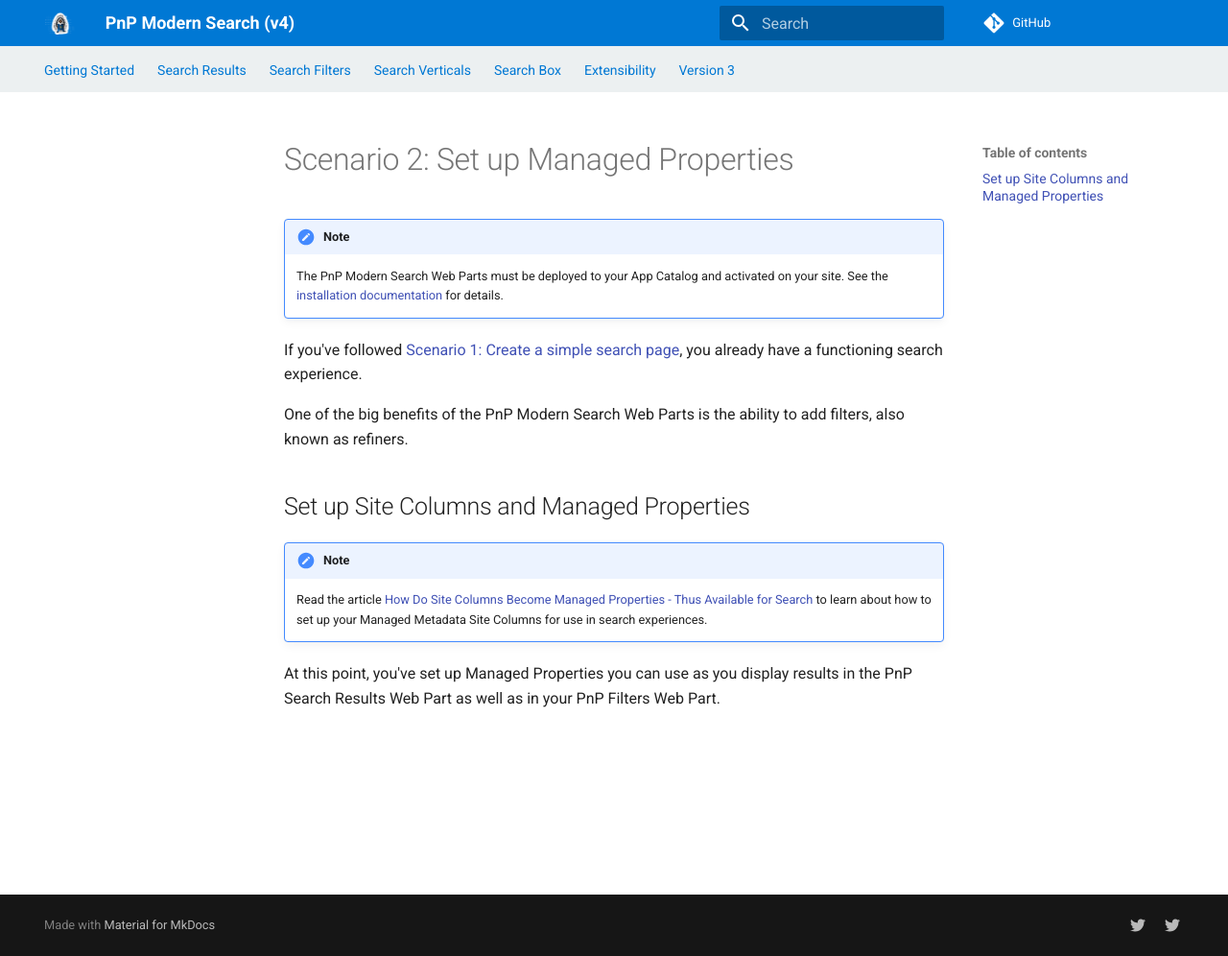
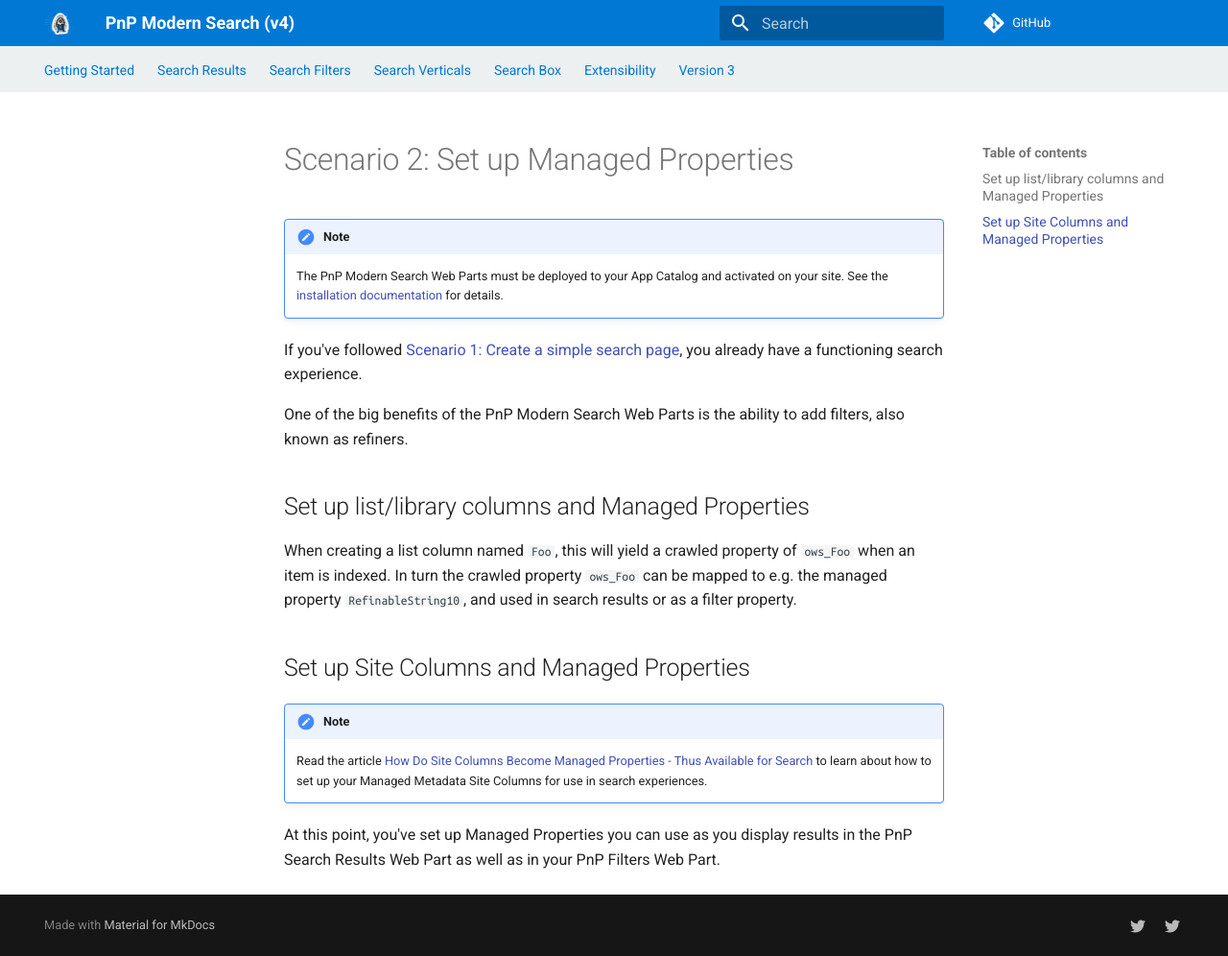
Before and after one commit to dominic5perezd/pnp-modern-search, an MkDocs documentation site: the page built from docs/scenarios/set-up-managed-properties.md, in a window 1280 px wide and 996 px high. Shown: the whole window at 96% size. Built offline with MkDocs 1.6.1 and Material for MkDocs 9.7.7, drawn with Linux system fonts in a browser that asks for light colours; comment, search, counter and statistics services are not loaded.

Commit message:
Updated docs on properties

```diff
--- a/docs/scenarios/set-up-managed-properties.md
+++ b/docs/scenarios/set-up-managed-properties.md
@@ -7,6 +7,9 @@ If you've followed [Scenario 1: Create a simple search page](create-simple-searc
 
 One of the big benefits of the PnP Modern Search Web Parts is the ability to add filters, also known as refiners.
 
+## Set up list/library columns and Managed Properties
+When creating a list column named `Foo`, this will yield a crawled property of `ows_Foo` when an item is indexed. In turn the crawled property `ows_Foo` can be mapped to e.g. the managed property `RefinableString10`, and used in search results or as a filter property.
+
 ## Set up Site Columns and Managed Properties
 
 !!! note
```
Also changed, not shown: docs/scenarios/index.md (+1 -1 lines).
